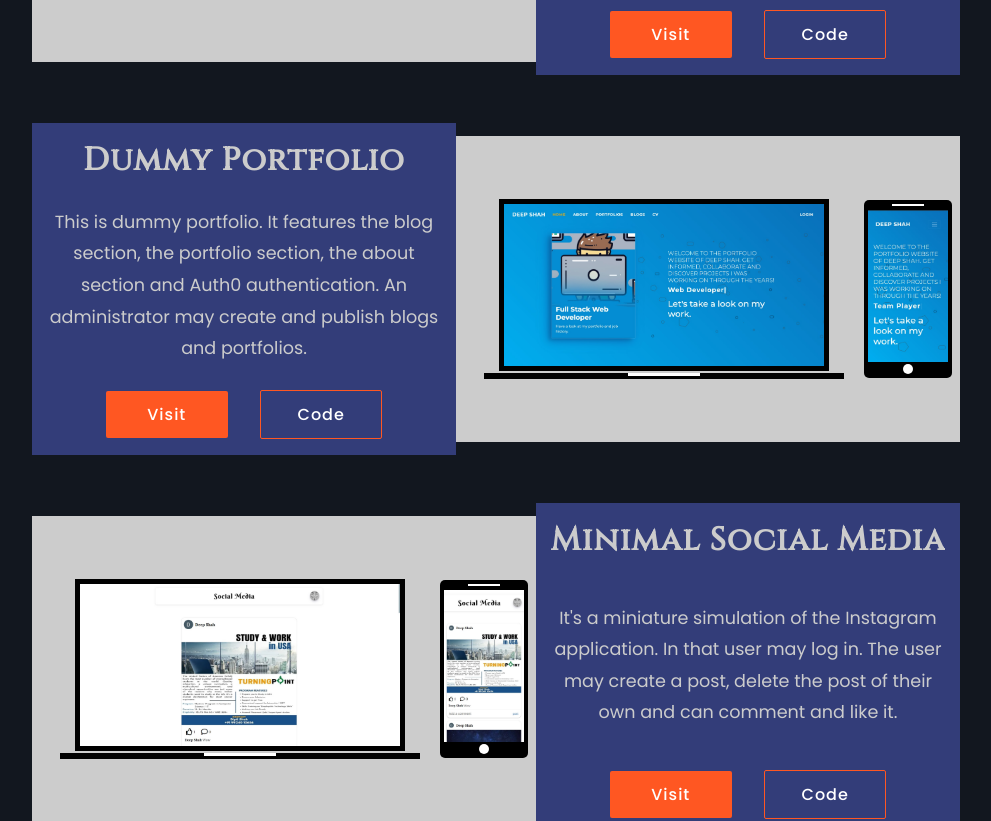
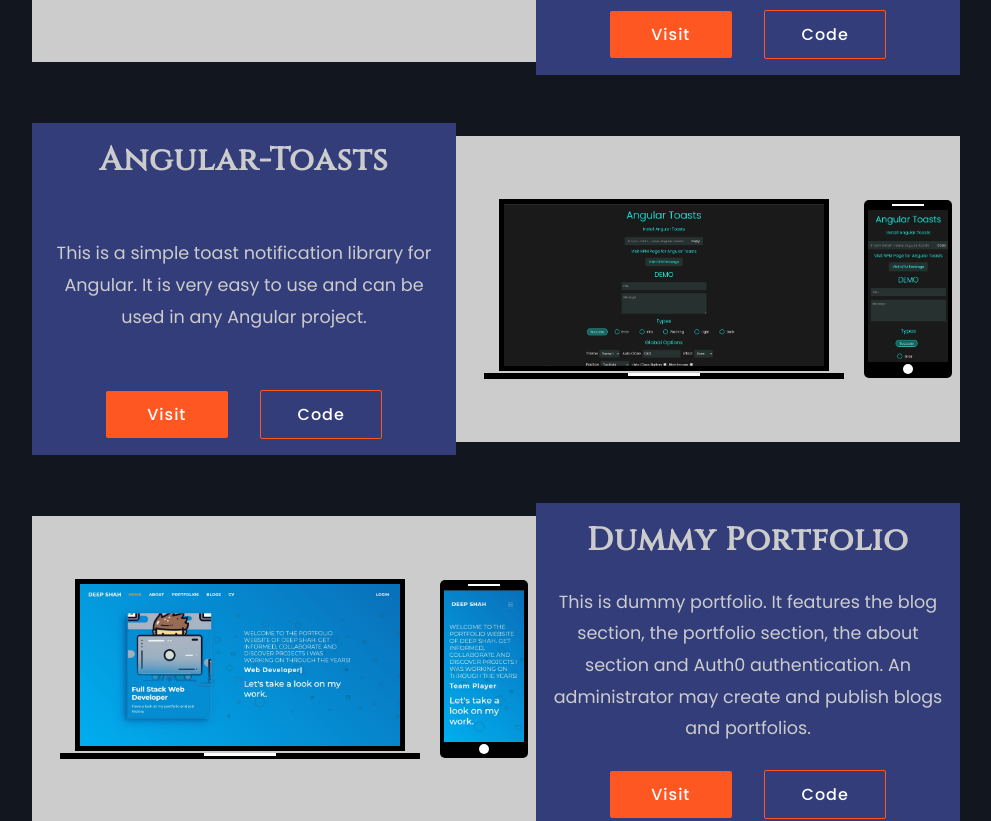
Before and after one commit to deep1358/Personal-Portfolio, a React (Create React App) app: page /projects in a window 1280 px wide. Shown: the part 1202-2023 px from the top of the page, without its empty margins (144-1135 px from the left). Built offline with nearby package versions, Linux system fonts and the light colour scheme.

Commit message:
Add Angular-toasts project

```diff
--- a/src/Components/Projects/Projects.jsx
+++ b/src/Components/Projects/Projects.jsx
@@ -44,6 +44,13 @@ const Projects = () => {
                     content="This is simulation of real ecommerce website. In this admin can create and delete products. User can see the products and even purchase them."
                 />
                 <Project
+                    image="angular-toasts"
+                    title="Angular-Toasts"
+                    demo="https://angular-toasts.vercel.app/"
+                    code="https://github.com/deep1358/Angular-Toasts"
+                    content="This is a simple toast notification library for Angular. It is very easy to use and can be used in any Angular project."
+                />
+                <Project
                     image="dummyportfolio"
                     title="Dummy Portfolio"
                     demo="https://portfolio-frontend-app.vercel.app/"
```
Also changed, not shown: public/image/angular-toasts-m.jpg (added), public/image/angular-toasts.jpg (added).
